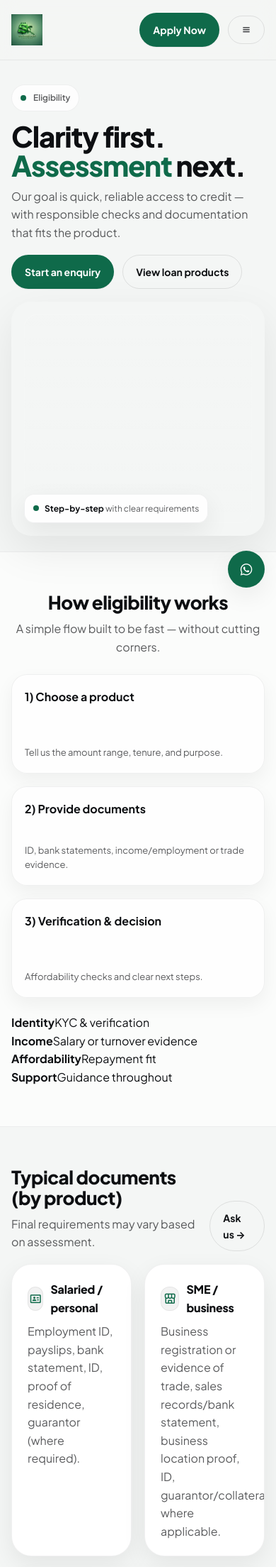
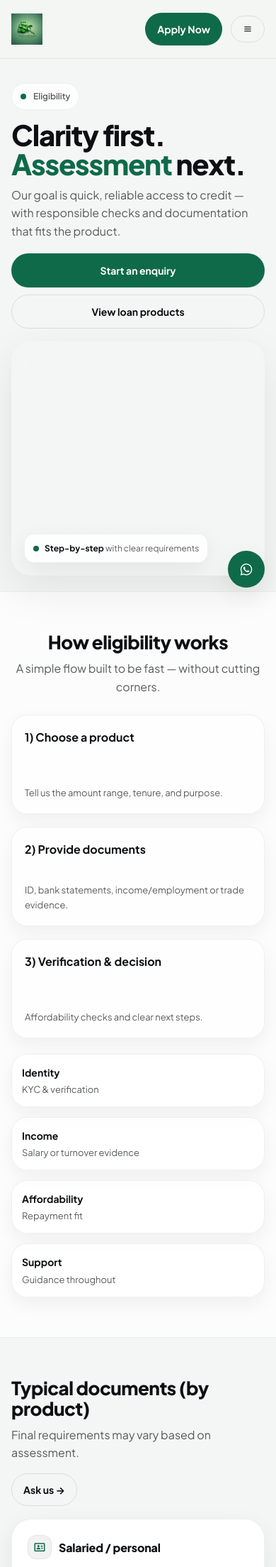
Before and after one commit to teelake/str-investment, a PHP site: page /eligibility in a window 390 px wide. Shown: the top 2208 px of the page at 71% size. Run offline with PHP 8.4, Linux system fonts and the light colour scheme; some libraries are stand-ins or nearby versions.

Commit message:
newlu done

```diff
--- a/about.php
+++ b/about.php
@@ -22,7 +22,7 @@
       rel="stylesheet"
     />
     <link rel="icon" href="favicon.svg" type="image/svg+xml" />
-    <link rel="stylesheet" href="assets/styles.css?v=20260409" />
+    <link rel="stylesheet" href="assets/styles.css?v=20260411" />
     <link rel="stylesheet" href="https://unpkg.com/boxicons@2.1.4/css/boxicons.min.css" />
     <link
       rel="stylesheet"
--- a/assets/styles.css
+++ b/assets/styles.css
@@ -36,6 +36,7 @@ body{
   line-height:1.6;
   color: var(--ink);
   background: var(--bg);
+  overflow-x: clip; /* prevent rare horizontal scroll from grid min-content */
 }
 img{max-width:100%; height:auto; display:block}
 a{color:inherit; text-decoration:none}
@@ -391,6 +392,7 @@ i.bx, i.fa, i.fa-solid, i.fa-regular, i.fa-brands{
   margin-top: 24px;
   align-items: stretch;
 }
+.why-grid > *{min-width: 0}
 .why-item{
   text-align:center;
   padding: 16px 12px;
@@ -421,6 +423,7 @@ i.bx, i.fa, i.fa-solid, i.fa-regular, i.fa-brands{
   grid-template-columns: repeat(3, minmax(0,1fr));
   gap: 14px;
 }
+.testimonials > *{min-width: 0}
 .t-card{
   background: rgba(255,255,255,.78);
   border: 1px solid var(--line2);
@@ -515,13 +518,16 @@ i.bx, i.fa, i.fa-solid, i.fa-regular, i.fa-brands{
   justify-content:space-between;
   gap: 16px;
   margin-bottom: 18px;
+  flex-wrap: wrap;
 }
+.loans-head .btn{flex-shrink: 0}
 .loans{
   display:grid;
   grid-template-columns: 1.2fr .8fr;
   gap: 18px;
   align-items: stretch;
 }
+.loans > *{min-width: 0}
 .loans.equal{
   grid-template-columns: 1fr 1fr;
 }
@@ -584,6 +590,7 @@ i.bx, i.fa, i.fa-solid, i.fa-regular, i.fa-brands{
   margin-top: 18px;
   align-items: stretch;
 }
+.loan-row > *{min-width: 0}
 .loan-tile{
   background: rgba(255,255,255,.75);
   border: 1px solid var(--line2);
@@ -643,6 +650,24 @@ i.bx, i.fa, i.fa-solid, i.fa-regular, i.fa-brands{
 .cta-panel p{color: rgba(255,255,255,.75); margin: 10px 0 0}
 .cta-panel .actions{margin-top: 18px; display:flex; gap: 12px; justify-content:center; flex-wrap:wrap}
 
+/* Inline metrics strip (e.g. eligibility page) */
+.metrics{
+  display:grid;
+  grid-template-columns: repeat(4, minmax(0,1fr));
+  gap: 14px;
+  align-items: stretch;
+}
+.metrics > *{min-width: 0}
+.metric{
+  background: rgba(255,255,255,.78);
+  border: 1px solid var(--line2);
+  border-radius: var(--radius);
+  padding: 14px 14px;
+  box-shadow: 0 10px 26px rgba(13,15,18,.05);
+}
+.metric b{display:block; color: var(--ink); font-size: 14px; margin-bottom: 4px}
+.metric span{display:block; color: var(--muted); font-size: 13px; line-height: 1.45}
+
 /* Footer */
 footer{
   padding: 46px 0 30px;
@@ -654,6 +679,7 @@ footer{
   grid-template-columns: 1.4fr 1fr 1fr 1fr;
   gap: 18px;
 }
+.foot > *{min-width: 0}
 .foot h4{margin:0 0 12px; font-size: 14px}
 .foot a{color: var(--muted)}
 .foot a:hover{color: var(--ink)}
@@ -682,7 +708,7 @@ footer{
 
 .social-icons{
   display:flex !important;
-  flex-wrap:nowrap;
+  flex-wrap:wrap;
   gap: 10px !important;
   align-items:center;
 }
@@ -744,6 +770,7 @@ footer{
   gap: 18px;
   margin-top: 26px;
 }
+.contact-grid > *{min-width: 0}
 .panel{
   background: rgba(255,255,255,.78);
   border: 1px solid var(--line2);
@@ -810,6 +837,7 @@ footer{
   gap: 18px;
   align-items: stretch;
 }
+.lower-grid > *{min-width: 0}
 .lower-card{
   background: rgba(255,255,255,.78);
   border: 1px solid var(--line2);
@@ -896,13 +924,19 @@ footer{
 .wa-fab i{font-size: 22px}
 .wa-fab:hover{background: var(--green2)}
 
+@media (max-width: 1100px){
+  .why-grid{grid-template-columns: repeat(2, minmax(0, 1fr))}
+}
+
 @media (max-width: 980px){
   .hero-grid{grid-template-columns: 1fr}
-  .why-grid{grid-template-columns: 1fr 1fr}
-  .testimonials{grid-template-columns: 1fr}
+  .why-grid{grid-template-columns: repeat(2, minmax(0, 1fr))}
+  .testimonials{grid-template-columns: repeat(2, minmax(0, 1fr))}
   .loans{grid-template-columns: 1fr}
-  .loan-row{grid-template-columns: 1fr}
-  .foot{grid-template-columns: 1fr 1fr}
+  .loans.equal{grid-template-columns: 1fr}
+  .loan-row{grid-template-columns: repeat(2, minmax(0, 1fr))}
+  .metrics{grid-template-columns: repeat(2, minmax(0, 1fr))}
+  .foot{grid-template-columns: repeat(2, minmax(0, 1fr))}
   .contact-grid{grid-template-columns: 1fr}
   .lower-grid{grid-template-columns: 1fr}
 }
@@ -912,4 +946,34 @@ footer{
   .drawer[data-open="true"]{display:block}
   .formgrid{grid-template-columns: 1fr}
   .foot{grid-template-columns: 1fr}
+  .testimonials{grid-template-columns: 1fr}
+  .loan-row{grid-template-columns: 1fr}
+  .metrics{grid-template-columns: 1fr}
+  .loans-head{
+    flex-direction: column;
+    align-items: stretch;
+  }
+  .loans-head .btn{align-self: flex-start}
+  .contact-hero{padding: 40px 0 10px}
+  .contact-title{font-size: clamp(34px, 9vw, 56px)}
 }
+
+@media (max-width: 560px){
+  .hero-actions{gap: 10px}
+  .hero-actions .btn{width: 100%}
+  .lead{max-width: none}
+
+  .why-grid{grid-template-columns: 1fr}
+  .foot{grid-template-columns: 1fr}
+
+  .hero-fs-controls{padding-bottom: 14px}
+  .cta-panel{padding: 26px 18px}
+  .cta-panel .actions{flex-direction: column}
+  .cta-panel .actions .btn{width: 100%; justify-content: center}
+  .made-with{margin-left: 0}
+}
+
+@media (max-width: 420px){
+  .nav{gap: 12px}
+  .btn{padding: 11px 16px}
+}
--- a/contact.php
+++ b/contact.php
@@ -28,7 +28,7 @@ if (!in_array($product, $allowedProducts, true)) $product = '';
       rel="stylesheet"
     />
     <link rel="icon" href="favicon.svg" type="image/svg+xml" />
-    <link rel="stylesheet" href="assets/styles.css?v=20260409" />
+    <link rel="stylesheet" href="assets/styles.css?v=20260411" />
     <link rel="stylesheet" href="https://unpkg.com/boxicons@2.1.4/css/boxicons.min.css" />
     <link
       rel="stylesheet"
--- a/index.php
+++ b/index.php
@@ -28,7 +28,7 @@
       rel="stylesheet"
     />
     <link rel="icon" href="favicon.svg" type="image/svg+xml" />
-    <link rel="stylesheet" href="assets/styles.css?v=20260410" />
+    <link rel="stylesheet" href="assets/styles.css?v=20260411" />
     <link rel="stylesheet" href="https://unpkg.com/boxicons@2.1.4/css/boxicons.min.css" />
     <link
       rel="stylesheet"
--- a/privacy.php
+++ b/privacy.php
@@ -19,7 +19,7 @@
       rel="stylesheet"
     />
     <link rel="icon" href="favicon.svg" type="image/svg+xml" />
-    <link rel="stylesheet" href="assets/styles.css?v=20260409" />
+    <link rel="stylesheet" href="assets/styles.css?v=20260411" />
     <link rel="stylesheet" href="https://unpkg.com/boxicons@2.1.4/css/boxicons.min.css" />
     <link
       rel="stylesheet"
--- a/products.php
+++ b/products.php
@@ -22,7 +22,7 @@
       rel="stylesheet"
     />
     <link rel="icon" href="favicon.svg" type="image/svg+xml" />
-    <link rel="stylesheet" href="assets/styles.css?v=20260409" />
+    <link rel="stylesheet" href="assets/styles.css?v=20260411" />
     <link rel="stylesheet" href="https://unpkg.com/boxicons@2.1.4/css/boxicons.min.css" />
     <link
       rel="stylesheet"
--- a/services.php
+++ b/services.php
@@ -22,7 +22,7 @@
       rel="stylesheet"
     />
     <link rel="icon" href="favicon.svg" type="image/svg+xml" />
-    <link rel="stylesheet" href="assets/styles.css?v=20260409" />
+    <link rel="stylesheet" href="assets/styles.css?v=20260411" />
     <link rel="stylesheet" href="https://unpkg.com/boxicons@2.1.4/css/boxicons.min.css" />
     <link
       rel="stylesheet"
```
